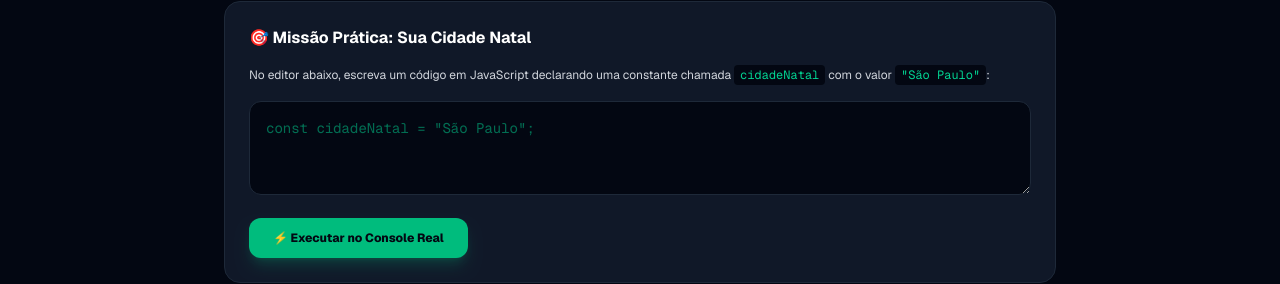
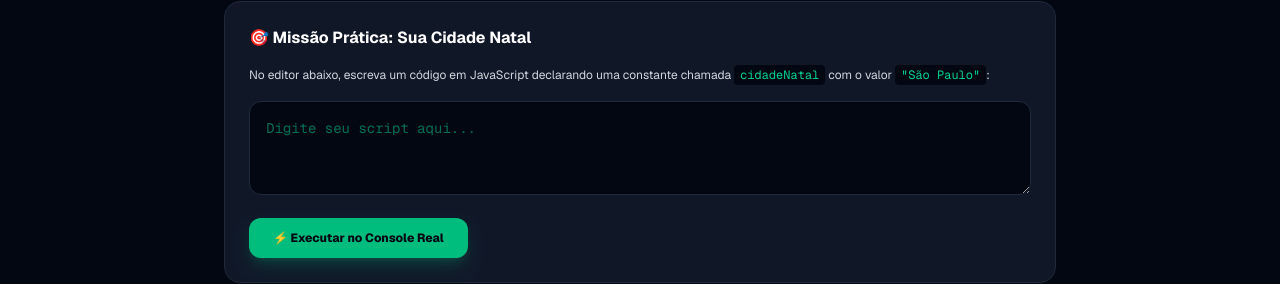
Before and after one commit to jvtsilva/codelab-joao, a Next.js app: page /dashboard/aula/2 in a window 1280 px wide. Both pictures are taken after a click on the button "💻 2. Missão com Console". Shown: the part 334-618 px from the top of the page. Built offline with nearby package versions, Linux system fonts and the light colour scheme; no server answers.

Commit message:
feat:ajuste de placeholders

```diff
--- a/src/app/dashboard/aula/2/page.tsx
+++ b/src/app/dashboard/aula/2/page.tsx
@@ -279,7 +279,7 @@ export default function AulaDoisPage() {
               <div className="space-y-2">
                 <textarea
                   rows={3}
-                  placeholder='const cidadeNatal = "São Paulo";'
+                  placeholder='Digite seu script aqui...'
                   value={codeAnswer}
                   onChange={(e) => setCodeAnswer(e.target.value)}
                   className="w-full bg-gray-950 border border-gray-800 p-4 rounded-xl text-xs sm:text-sm text-emerald-400 font-mono focus:outline-none focus:border-emerald-500 transition"
--- a/src/app/desafios/page.tsx
+++ b/src/app/desafios/page.tsx
@@ -397,7 +397,7 @@ export default function ArenaPage() {
                   <label className="text-xs text-gray-400 font-medium">Editor de Código:</label>
                   <textarea
                     rows={3}
-                    placeholder=';'
+                    placeholder='Digite seu script aqui...'
                     value={codeAnswer2}
                     onChange={(e) => setCodeAnswer2(e.target.value)}
                     className="w-full bg-gray-950 border border-gray-800 p-4 rounded-xl text-xs sm:text-sm text-amber-400 font-mono focus:outline-none focus:border-amber-500 transition"
```
